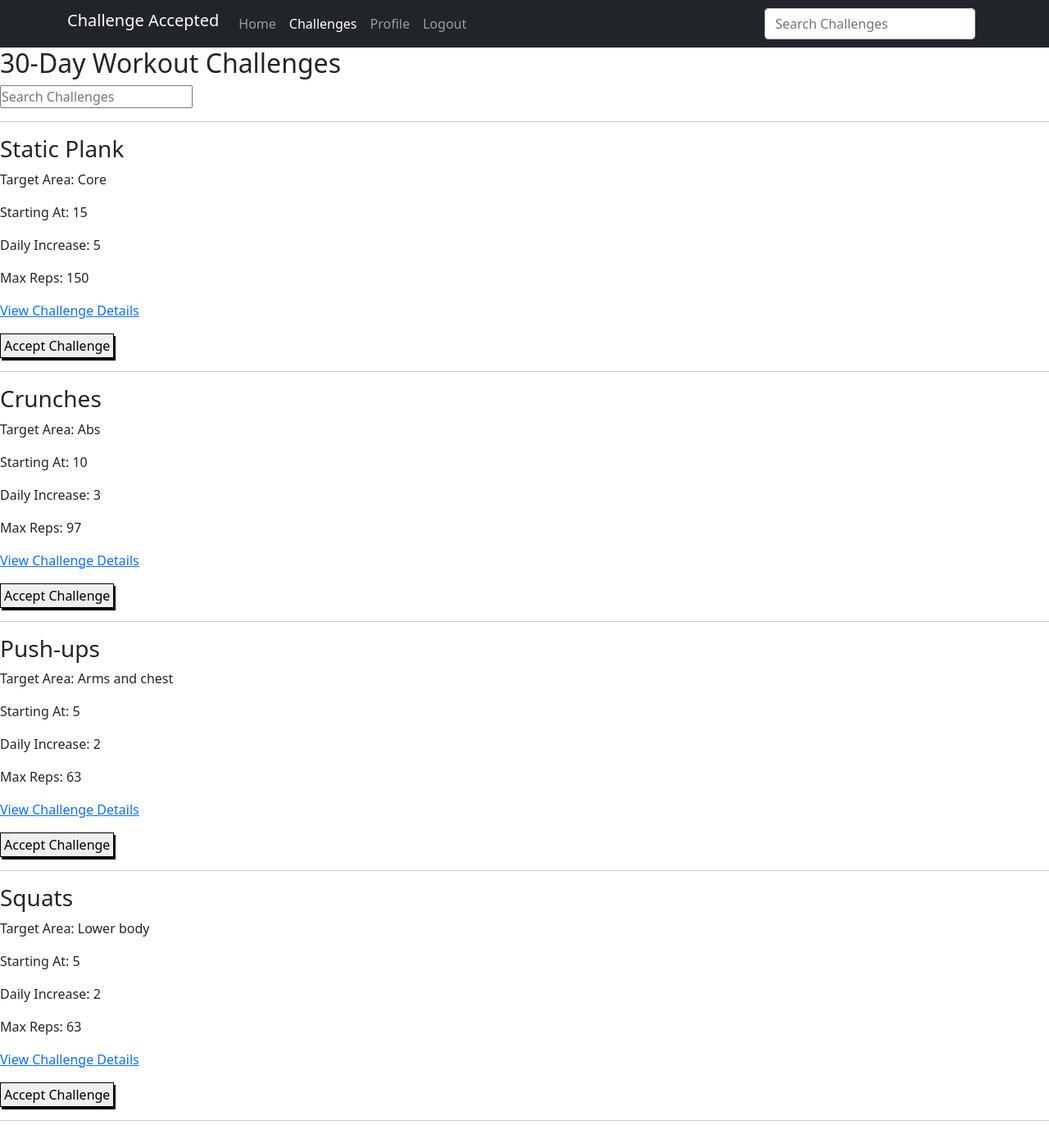
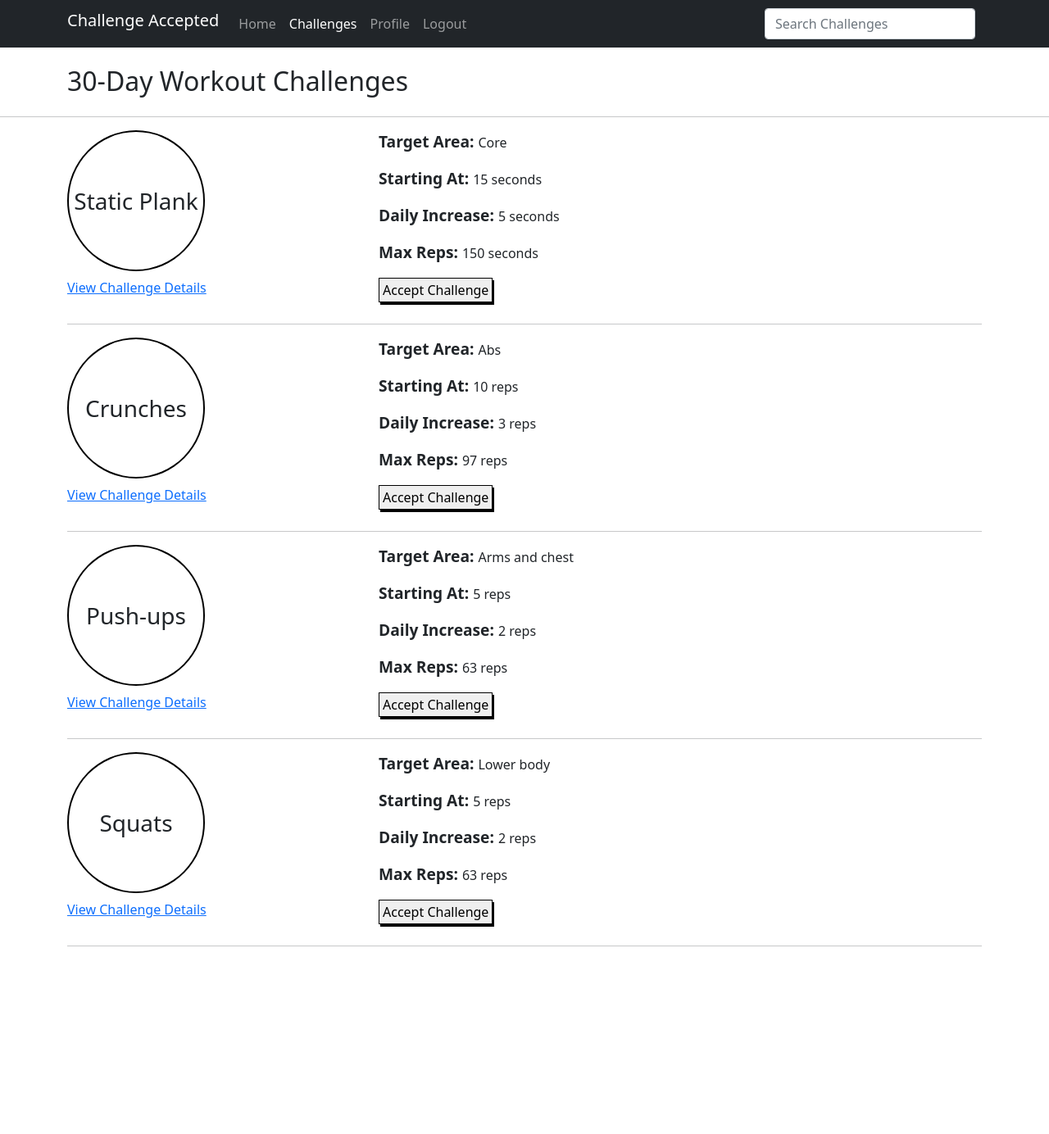
Before and after one commit to jlstern3/challengeaccepted, a Django app: template challenges_app/templates/challenges.html in a window 1280 px wide. Shown: the whole page at 82% size. After the commit the page ends 1155 px from the top, so only its background shows below. Run offline with Django 3.2, Linux system fonts and the light colour scheme; the template is opened without the code that fills it: values that come from a table or form of the project are taken from there, others are empty; data comes from the database, SQL or seed files in the repository; both versions use the stored data as it was after the commit; some libraries are stand-ins or nearby versions.

Commit message:
Challenges and Challenge Details pages formatted

```diff
--- a/challenges_app/templates/challenges.html
+++ b/challenges_app/templates/challenges.html
@@ -35,17 +35,17 @@
                         <a class="nav-link active" aria-current="page" href="/challenges">Challenges</a>
                     </li>
                     <li class="nav-item">
-                        <a class="nav-link" aria-current="page"
-                            href="/users/profile/{{current_user.id}}">Profile</a>
+                        <a class="nav-link" aria-current="page" href="/users/profile/{{current_user.id}}">Profile</a>
                     </li>
 
                     <li class="nav-item">
                         <a class="nav-link" aria-current="page" href="/users/logout">Logout</a>
                     </li>
                 </ul>
-                <form class = "d-flex" id="challenge_search" method="POST">
+                <form class="d-flex" id="challenge_search" method="POST">
                     {% csrf_token %}
-                    <input class = "form-control me-2" id="searchbar" type="text" name="search" placeholder="Search Challenges">
+                    <input class="form-control me-2" id="searchbar" type="text" name="search"
+                        placeholder="Search Challenges">
                 </form>
                 <!-- <form class="d-flex">
                     <input class="form-control me-2" type="search" placeholder="Search" aria-label="Search">
@@ -54,26 +54,81 @@
             </div>
         </div>
     </nav>
-    <!--
-      END OF WEBSITE CODE -->
-    <!-- <a href="/main_page"><i class="bi-house-door-fill" style="font-size: 2rem; color: black"></i></a>
-    <a href="/users/profile/{{current_user.id}}"><i class="bi-person-circle"
-            style="font-size: 2rem; color: black"></i></a> -->
-    <!-- <a href="/users/logout">Logout</a> -->
-    <h2>30-Day Workout Challenges</h2>
-    <form id="challenge_search" method="POST">
+    <div class="container">
+        <div class="row">
+            <div class="col-sm-8">
+                <h2 style="margin-top: 3%;">30-Day Workout Challenges</h2>
+            </div>
+            <div class="col-sm-4" style="justify-content: left;">
+                <p id="csrf" csrf={{csrf_token}}></p>
+                <div id="search_results"></div>
+            </div>
+        </div>
+    </div>
+
+    <!-- <form id="challenge_search" method="POST">
         {% csrf_token %}
         <input id="searchbar" type="text" name="search" placeholder="Search Challenges">
+    </form> -->
+
+    <hr>
+    <!-- OPTION FOR LAYOUT -->
+    <!-- <div class="container">
+        {% for challenge in all_challenges %}
+        <div class="row">
+            <div class="col-sm-4">
+                <h3 style="list-style-type: none; border: 2px solid black; border-radius: 50%; width: 6em; line-height: 6em; text-align: center;">{{challenge.name}}</h3>
+            </div>
+            <div class="col-sm-4" style="justify-content: left;">
+                <p><span style="font-weight: bold; font-size: larger;">Target Area: </span>{{challenge.target_area}}</p>
+                <p><span style="font-weight: bold; font-size: larger;">Starting At: </span>{{challenge.starting_at}}</p>
+                <p><span style="font-weight: bold; font-size: larger;">Daily Increase: </span>{{challenge.daily_increase}}</p>
+                <p><span style="font-weight: bold; font-size: larger;">Max Reps: </span>{{challenge.max_reps}}</p>
+                <p><a href="/challenges/details/{{challenge.id}}">View Challenge Details</a></p>
+                <form action="challenges/accept/{{challenge.id}}" method="POST">
+                    {% csrf_token %}
+                    <button id="accept_challenge" type="submit" value="Accept Challenge">Accept Challenge</button>
                 </form>
-    <p id="csrf" csrf={{csrf_token}}></p>
-    <div id="search_results"></div>
+
+
+            </div>
+        </div>
         <hr>
+        {% endfor %}
+    </div> -->
+    <div class="container">
+        {% for challenge in all_challenges %}
+        <div class="row">
+            <div class="col-sm-4">
+                <h3
+                    style="list-style-type: none; border: 2px solid black; border-radius: 50%; width: 6em; line-height: 6em; text-align: center;">
+                    {{challenge.name}}</h3>
+                <p><a href="/challenges/details/{{challenge.id}}">View Challenge Details</a></p>
+
+            </div>
+            <div class="col-sm-4" style="justify-content: left;">
+                <p><span style="font-weight: bold; font-size: larger;">Target Area: </span>{{challenge.target_area}}</p>
+                <p><span style="font-weight: bold; font-size: larger;">Starting At: </span>{{challenge.starting_at}} {{challenge.unit_measure}}</p>
+                <p><span style="font-weight: bold; font-size: larger;">Daily Increase:
+                    </span>{{challenge.daily_increase}} {{challenge.unit_measure}}</p>
+                <p><span style="font-weight: bold; font-size: larger;">Max Reps: </span>{{challenge.max_reps}} {{challenge.unit_measure}}</p>
+                <form action="challenges/accept/{{challenge.id}}" method="POST">
+                    {% csrf_token %}
+                    <button id="accept_challenge" type="submit" value="Accept Challenge">Accept Challenge</button>
+                </form>
+            </div>
+        </div>
+        <hr>
+        {% endfor %}
+    </div>
+    <!-- OPTION FOR LAYOUT -->
+    <!-- <div class="container">
         {% for challenge in all_challenges %}
         <h3>{{challenge.name}}</h3>
-    <p>Target Area: {{challenge.target_area}}</p>
-    <p>Starting At: {{challenge.starting_at}}</p>
-    <p>Daily Increase: {{challenge.daily_increase}}</p>
-    <p>Max Reps: {{challenge.max_reps}}</p>
+        <p><span style="font-weight: bold; font-size: larger;">Target Area: </span>{{challenge.target_area}}</p>
+        <p><span style="font-weight: bold; font-size: larger;">Starting At: </span>{{challenge.starting_at}}</p>
+        <p><span style="font-weight: bold; font-size: larger;">Daily Increase: </span>{{challenge.daily_increase}}</p>
+        <p><span style="font-weight: bold; font-size: larger;">Max Reps: </span>{{challenge.max_reps}}</p>
         <p><a href="/challenges/details/{{challenge.id}}">View Challenge Details</a></p>
         <form action="challenges/accept/{{challenge.id}}" method="POST">
             {% csrf_token %}
@@ -82,6 +137,7 @@
         </p>
         <hr>
         {% endfor %}
+    </div> -->
     <!-- BOOTSTRAP BUNDLE -->
     <script src="https://cdn.jsdelivr.net/npm/bootstrap@5.0.0-beta3/dist/js/bootstrap.bundle.min.js"
         integrity="sha384-JEW9xMcG8R+pH31jmWH6WWP0WintQrMb4s7ZOdauHnUtxwoG2vI5DkLtS3qm9Ekf"
--- a/challenges_app/templates/register.html
+++ b/challenges_app/templates/register.html
@@ -36,7 +36,7 @@
         <div class="page-header">
             <div class="text-left">
                 <div id="register">
-                    <h1 style="margin-bottom: 3%"><a href="/challenges"><i class="bi-arrow-left-circle" style="font-size: 2rem; color: black"></i></a>
+                    <h1 style="margin-bottom: 3%"><a href="/"><i class="bi-arrow-left-circle" style="font-size: 2rem; color: black"></i></a>
                         Create a new account</h1>
                     {% if messages %}
                     <ul>
@@ -54,7 +54,6 @@
                         <label>Re-enter Password <input type=password name="password_conf"></label>
                         <button type="submit" value="Create Account">Create Account</button>
                     </form>
-                    <a href="/">Go Back</a>
                 </div>
 
             </div>
```
Also changed, not shown: challenges_app/templates/challenge_details.html (+5 -5 lines), challenges_app/templates/user_profile.html (+22 -10 lines), challenges_app/static/images/User icon.png (deleted), challenges_app/static/images/home.png (deleted), challenges_app/static/images/home_icon-1.png (deleted), challenges_app/static/images/unnamed.jpg (deleted), db.sqlite3. Lines whose indentation alone changed are shown as unchanged.
